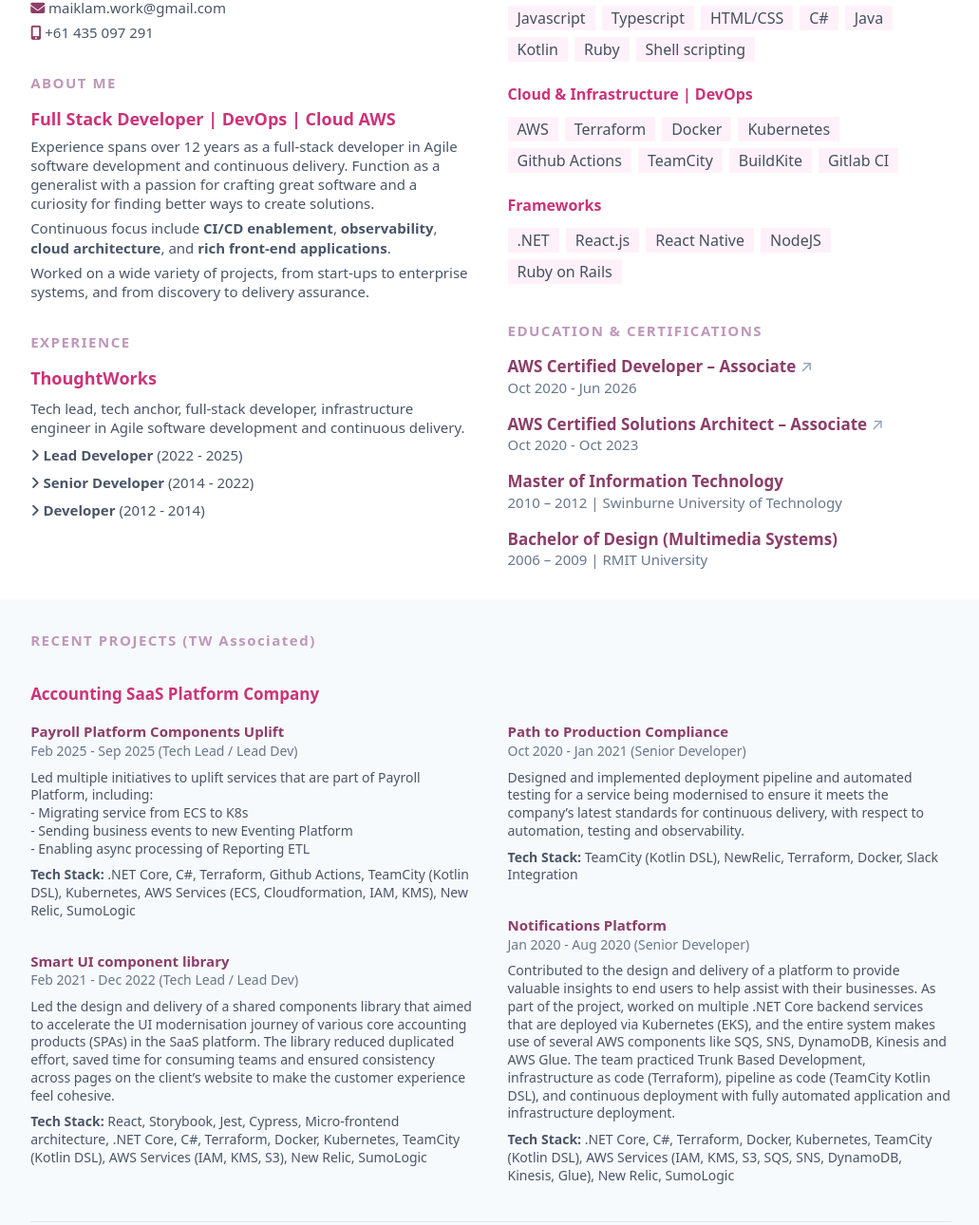
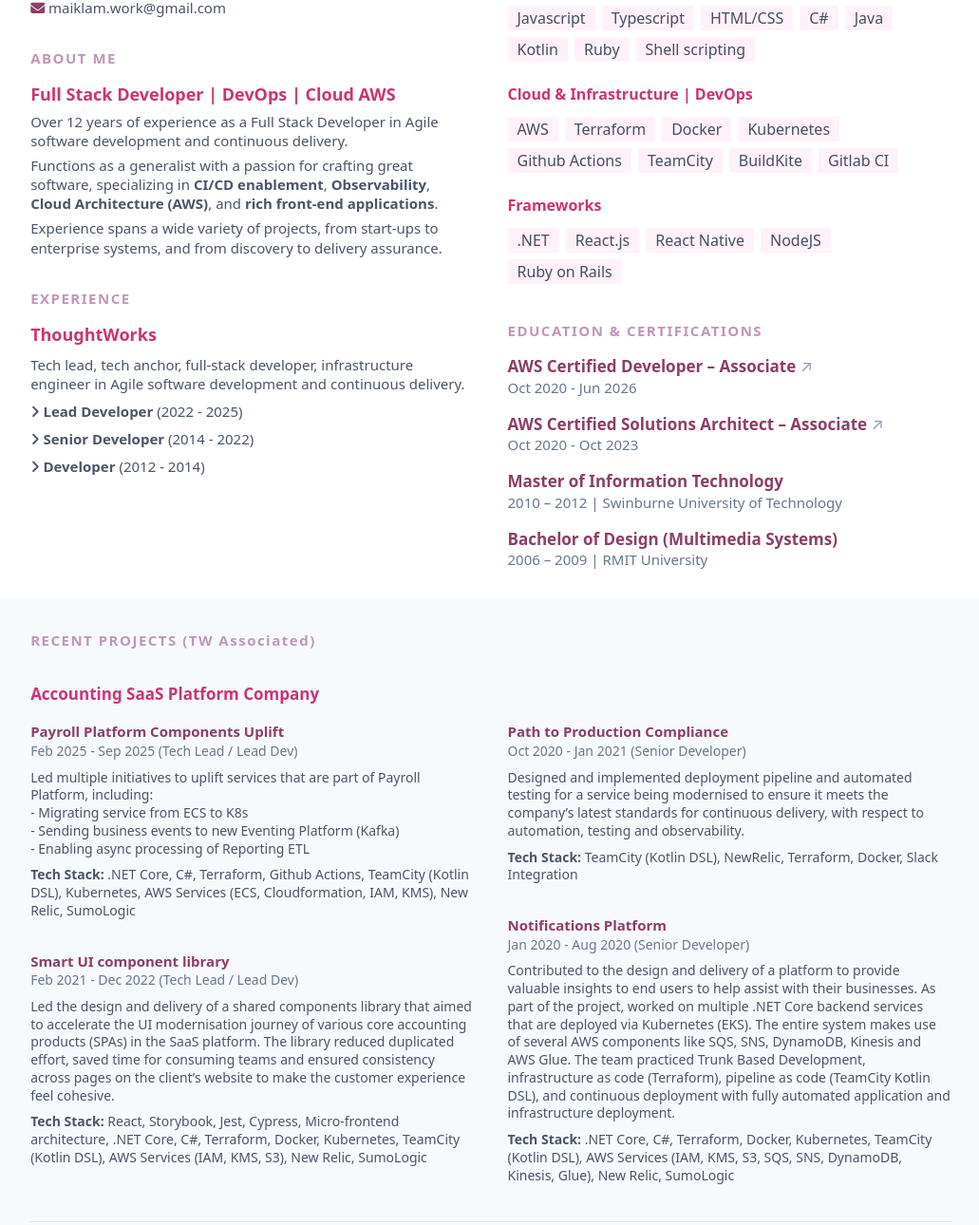
Before and after one commit to maiklam/maiklam.github.io, a plain HTML site: page index.html in a window 1280 px wide. Shown: the part 180-1470 px from the top of the page at 95% size, without its empty margins (123-1154 px from the left). Drawn offline with Linux system fonts and the light colour scheme.

Commit message:
minor update

```diff
--- a/index.html
+++ b/index.html
@@ -50,11 +50,6 @@
               <i class="fa fa-envelope text-link"></i>
               maiklam.work@gmail.com
             </li>
-
-            <li class="mt-1.5 leading-normal text-gray-700 text-sm2">
-              <i class="fa fa-mobile text-link"></i>
-              +61 435 097 291
-            </li>
           </ul>
         </section>
 
@@ -69,18 +64,14 @@
               </h3>
             </header>
             <p class="mt-1.5 leading-normal text-gray-700 text-sm2">
-              Experience spans over 12 years as a full-stack developer in Agile software development and continuous
-              delivery.
-              Function as a generalist with a passion for crafting great software and a curiosity for finding better
-              ways to create solutions.
+              Over 12 years of experience as a Full Stack Developer in Agile software development and continuous delivery.
             </p>
             <p class="mt-1.5 leading-normal text-gray-700 text-sm2">
-              Continuous focus include <b>CI/CD enablement</b>, <b>observability</b>, <b>cloud architecture</b>, and
-              <b>rich front-end applications</b>.
+              Functions as a generalist with a passion for crafting great software,
+              specializing in <b>CI/CD enablement</b>, <b>Observability</b>, <b>Cloud Architecture (AWS)</b>, and <b>rich front-end applications</b>.
             </p>
             <p class="mt-1.5 leading-normal text-gray-700 text-sm2">
-              Worked on a wide variety of projects, from start-ups to enterprise systems, and from discovery to delivery
-              assurance.
+              Experience spans a wide variety of projects, from start-ups to enterprise systems, and from discovery to delivery assurance.
             </p>
           </section>
         </section>
@@ -121,7 +112,7 @@
         <section class="mt-8 first:mt-0" title="Skills">
           <div class="break-inside-avoid">
             <h2 class="mb-4 font-bold tracking-widest text-sm2 text-magenta-light print:font-normal">
-              SKILLS
+              TECHNICAL SKILLS
             </h2>
 
             <section class="mb-4.5 break-inside-avoid" title="Programming Languages">
@@ -340,7 +331,7 @@
             Led multiple initiatives to uplift services that are part of Payroll Platform, including:
           <ul class="text-sm text-gray-700 leading-normal">
             <li>- Migrating service from ECS to K8s</li>
-            <li>- Sending business events to new Eventing Platform</li>
+            <li>- Sending business events to new Eventing Platform (Kafka)</li>
             <li>- Enabling async processing of Reporting ETL</li>
           </ul>
           </p>
@@ -406,8 +397,7 @@
             Contributed to the design and delivery of a platform to provide valuable insights to end users to help
             assist with their businesses.
             As part of the project, worked on multiple .NET Core backend services that are deployed via Kubernetes
-            (EKS),
-            and the entire system makes use of several AWS components like SQS, SNS, DynamoDB, Kinesis and AWS Glue.
+            (EKS). The entire system makes use of several AWS components like SQS, SNS, DynamoDB, Kinesis and AWS Glue.
             The team practiced Trunk Based Development, infrastructure as code (Terraform), pipeline as code (TeamCity
             Kotlin DSL), and continuous deployment with fully automated application and infrastructure deployment.
           </p>
@@ -512,13 +502,13 @@
 
       <hr class="mt-8 mb-8" />
 
-      <h3 class="mt-8 mb-4 text-md font-semibold text-magenta-dark">
+      <h3 class="mb-4 font-bold tracking-widest text-sm2 text-magenta-light">
         Earlier ThoughtWorks Experience Highlights
       </h3>
 
       <p class="mt-3 text-sm text-gray-700 leading-normal">
         <b>HR Platform Vendor (Nov 2019 – Dec 2019):</b>
-        <br/>Assessed a new product's performance to ensure scalability by profiling endpoints in the main API (Ruby on Rails) and its AWS infrastructure to find bottlenecks and provide fixes.
+        <br/>Assessed performance of the current product to ensure it can scale to support significant growth, by doing performance tests (Locust), profiling endpoints in the main API (Ruby on Rails) and its AWS infrastructure to identify bottlenecks and implement fixes.
         <br/><span class="text-xs text-gray-550">Tech Stack: Ruby on Rails, MySQL, AWS Fargate, Python, Buildkite, AWS Cloud Development Kit, New Relic, Splunk, Locust (Performance test)</span>
       </p>
 
@@ -535,6 +525,12 @@
       </p>
 
       <p class="mt-3 text-sm text-gray-700 leading-normal">
+        <b>QLD Government Department (Apr 2017 – Sep 2017):</b>
+        <br/>Joined as a senior developer to push for the first production release of a new government services platform. Built the main application (front-end in Angular2 and API in NodeJS) and collaborated on automated deployment to AWS.
+        <br/><span class="text-xs text-gray-550">Tech stack</u>: Angular2, NodeJS, Jasmine, Protractor, AWS (Lambda, S3 bucket, API Gateway)</span>
+      </p>
+
+      <p class="mt-3 text-sm text-gray-700 leading-normal">
         <b>New Zealand Telecom Provider (Nov 2016 – Mar 2017):</b>
         <br/>Focused on improving the availability and user experience of the client’s main mobile app by building secured off-line caching for major service calls in a legacy codebase.
         <br/><span class="text-xs text-gray-550">Tech stack</u>: Native iOS app (objective-C, FMDB + SQLCipher), Fastlane, Kiwi for unit test</span>
```
